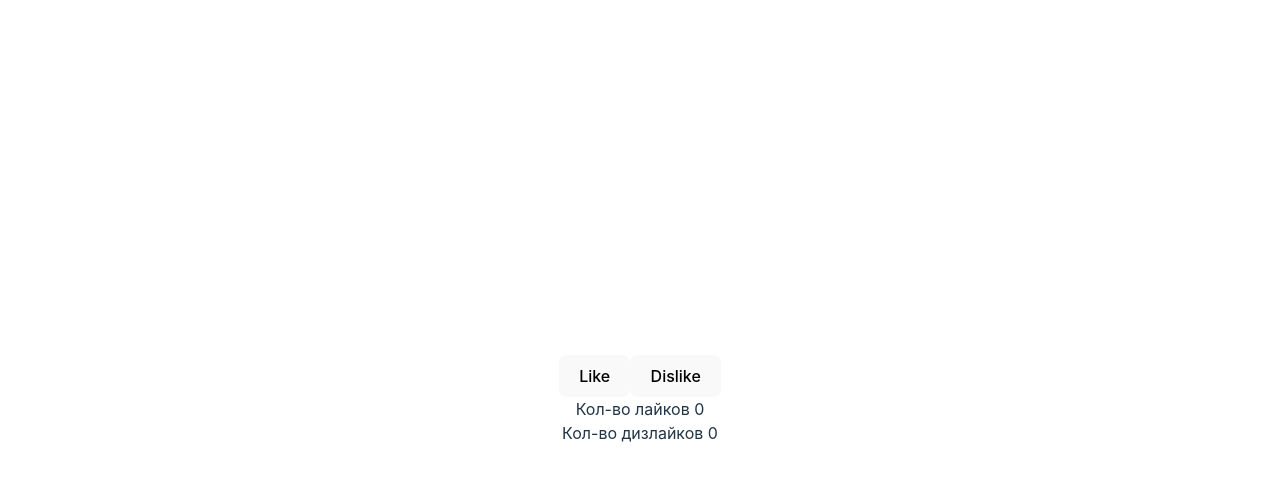
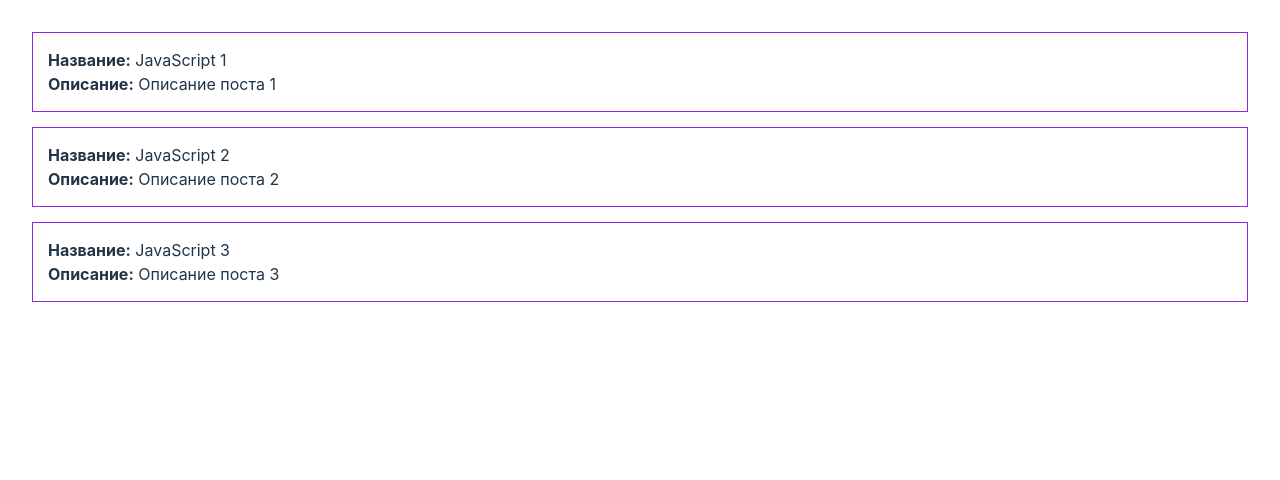
Before and after one commit to Dmitriifd/vue3-js, a Vue app: page / in a window 1280 px wide. Shown: the top 480 px of the page. Built offline with nearby package versions, Linux system fonts and the light colour scheme.

Commit message:
отрисовка поста в цикле

```diff
--- a/src/App.vue
+++ b/src/App.vue
@@ -3,32 +3,40 @@ export default {
   // Описание моделей
   data() {
     return {
-      likes: 0,
-      dislikes: 0
+      posts: [
+        {id: 1, title: 'JavaScript 1', body: 'Описание поста 1'},
+        {id: 2, title: 'JavaScript 2', body: 'Описание поста 2'},
+        {id: 3, title: 'JavaScript 3', body: 'Описание поста 3'},
+      ]
     }
   },
   // Функции объявляются в поле methods
   methods: {
-    addLike() {
-      this.likes += 1;
-    },
-    addDislike() {
-      this.dislikes += 1;
-    },
+
   }
 };
 </script>
 
 <template>
   <div>
-    <!-- Слушатели событий v-on -->
-    <button v-on:click="addLike">Like</button>
-    <!-- Короткая запись -->
-    <button @click="addDislike">Dislike</button>
+    <div class="post" v-for="post in posts">
+      <div><strong>Название:</strong> {{ post.title }}</div>
+      <div><strong>Описание:</strong> {{ post.body }}</div>
+    </div>
   </div>
-  <div>Кол-во лайков {{ likes }}</div>
-  <div>Кол-во дизлайков {{ dislikes }}</div>
 </template>
 
+<!-- Флаг scoped - говорит о том что стили будут применены только к этому компоненту -->
 <style>
+  * {
+    box-sizing: border-box;
+  }
+
+  .post {
+    padding: 15px;
+    border: 1px solid blueviolet;
+  }
+  .post:not(:last-child) {
+    margin-bottom: 15px;
+  }
 </style>
--- a/src/style.css
+++ b/src/style.css
@@ -34,8 +34,6 @@ a:hover {
 
 body {
   margin: 0;
-  display: flex;
-  place-items: center;
   min-width: 320px;
   min-height: 100vh;
 }
@@ -72,7 +70,6 @@ button:focus-visible {
   max-width: 1280px;
   margin: 0 auto;
   padding: 2rem;
-  text-align: center;
 }
 
 @media (prefers-color-scheme: light) {
```
